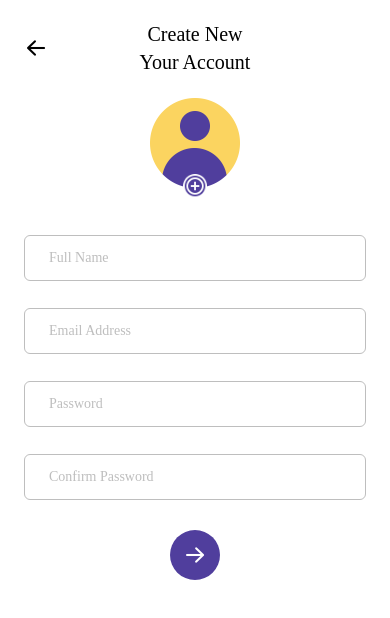
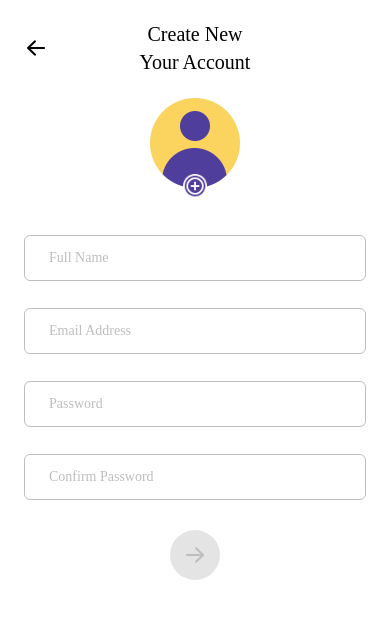
Before and after one commit to MuhammadAnsoriNasution/react-native-flutix-firebase, a React Native app: screen /SignUpScreen in a window 390 px wide. Shown: the top 618 px of the page. Built offline with nearby package versions, Linux system fonts and the light colour scheme.

Commit message:
store account register

```diff
--- a/package.json
+++ b/package.json
@@ -28,7 +28,8 @@
     "react-native-screens": "^3.25.0",
     "react-native-svg": "^13.14.0",
     "react-native-toast-message": "^2.1.7",
-    "react-native-vector-icons": "^10.0.0"
+    "react-native-vector-icons": "^10.0.0",
+    "zustand": "^4.4.6"
   },
   "devDependencies": {
     "@babel/core": "^7.20.0",
--- a/src/screens/SignUpScreen.tsx
+++ b/src/screens/SignUpScreen.tsx
@@ -2,14 +2,17 @@ import { NativeStackScreenProps } from '@react-navigation/native-stack';
 import React from 'react';
 import { Image, StyleSheet, TouchableOpacity, View } from 'react-native';
 import { SafeAreaView } from 'react-native-safe-area-context';
+import * as images from '../assets/images';
 import { Atoms } from '../components';
 import { RootStackParamList } from '../routes/types';
+import useSignUpStore from '../store/signUpStore';
+import { regexEmail, regexPassword } from '../utils/regex';
 import theme from '../utils/theme';
-import * as images from '../assets/images';
 
 type Props = NativeStackScreenProps<RootStackParamList, 'SignUpScreen'>;
 
 export default function SignUpScreen({ navigation }: Props) {
+  const { account, updateAccount } = useSignUpStore(state => state);
   return (
     <SafeAreaView style={styles.safeArea}>
       <Atoms.HeaderPage
@@ -25,13 +28,37 @@ export default function SignUpScreen({ navigation }: Props) {
         </View>
 
         <View style={styles.wrapperInput}>
-          <Atoms.Input.TextInput label="Full Name" />
-          <Atoms.Input.TextInput label="Email Address" />
-          <Atoms.Input.TextInput label="Password" secureTextEntry />
-          <Atoms.Input.TextInput label="Confirm Password" secureTextEntry />
+          <Atoms.Input.TextInput
+            label="Full Name"
+            value={account.fullName}
+            onChangeText={e => updateAccount('fullName', e)}
+          />
+          <Atoms.Input.TextInput
+            label="Email Address"
+            value={account.email}
+            onChangeText={e => updateAccount('email', e)}
+          />
+          <Atoms.Input.TextInput
+            label="Password"
+            secureTextEntry
+            value={account.password}
+            onChangeText={e => updateAccount('password', e)}
+          />
+          <Atoms.Input.TextInput
+            label="Confirm Password"
+            secureTextEntry
+            value={account.confirmPassword}
+            onChangeText={e => updateAccount('confirmPassword', e)}
+          />
         </View>
         <Atoms.Button.ButtonRoundedIcon
           name="arrowright"
+          disabled={
+            !regexEmail.test(account.email) ||
+            account.fullName === '' ||
+            !regexPassword.test(account.password) ||
+            account.password !== account.confirmPassword
+          }
           onPress={() => navigation.navigate('PreferenceScreen')}
         />
       </View>
--- /dev/null
+++ b/src/store/signUpStore.ts
@@ -0,0 +1,31 @@
+import { create } from 'zustand';
+
+export type StateSignUpStore = {
+  account: {
+    fullName: string;
+    email: string;
+    password: string;
+    confirmPassword: string;
+    avatarPath: string;
+  };
+};
+
+type Action = {
+  updateAccount: (
+    account: keyof StateSignUpStore['account'],
+    value: string,
+  ) => void;
+};
+
+const useSignUpStore = create<StateSignUpStore & Action>(set => ({
+  account: {
+    fullName: '',
+    email: '',
+    password: '',
+    confirmPassword: '',
+    avatarPath: '',
+  },
+  updateAccount: (key, value) =>
+    set(prev => ({ ...prev, account: { ...prev.account, [key]: value } })),
+}));
+export default useSignUpStore;
```
Also changed, not shown: 2 other files (tests, documents, lock files or other folders).
